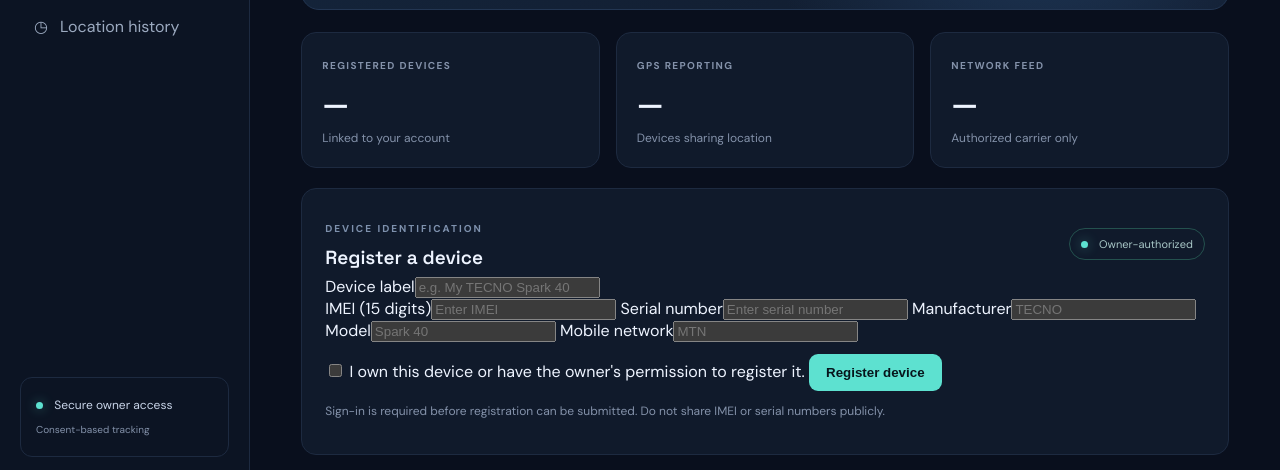
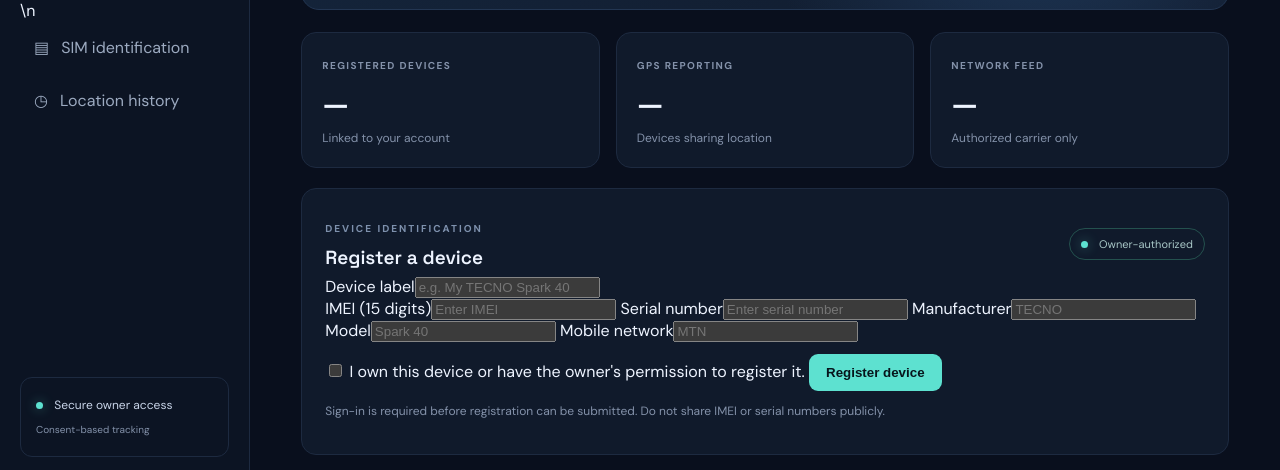
Before and after one commit to InternetDem0n/INTERNET-DEMON-DEVICE-TRACKER, a website: page public/index.html in a window 1280 px wide. Shown: the part 313-783 px from the top of the page. Drawn offline with Linux system fonts and the light colour scheme.

Commit message:
Add SIM identification navigation link

```diff
--- a/public/index.html
+++ b/public/index.html
@@ -15,7 +15,7 @@
       <p class="nav-label">WORKSPACE</p>
       <a class="nav-item active" href="#overview">◈ <span>Overview</span></a>
       <a class="nav-item" href="#register">＋ <span>Register device</span></a>
-      <a class="nav-item" href="#devices">▣ <span>My devices</span></a>
+      <a class="nav-item" href="#devices">▣ <span>My devices</span></a>\n      <a class="nav-item" href="#sim-identification">▤ <span>SIM identification</span></a>
       <a class="nav-item" href="#activity">◷ <span>Location history</span></a>
       <div class="sidebar-note"><span class="pulse"></span> Secure owner access<br><small>Consent-based tracking</small></div>
     </aside>
```
